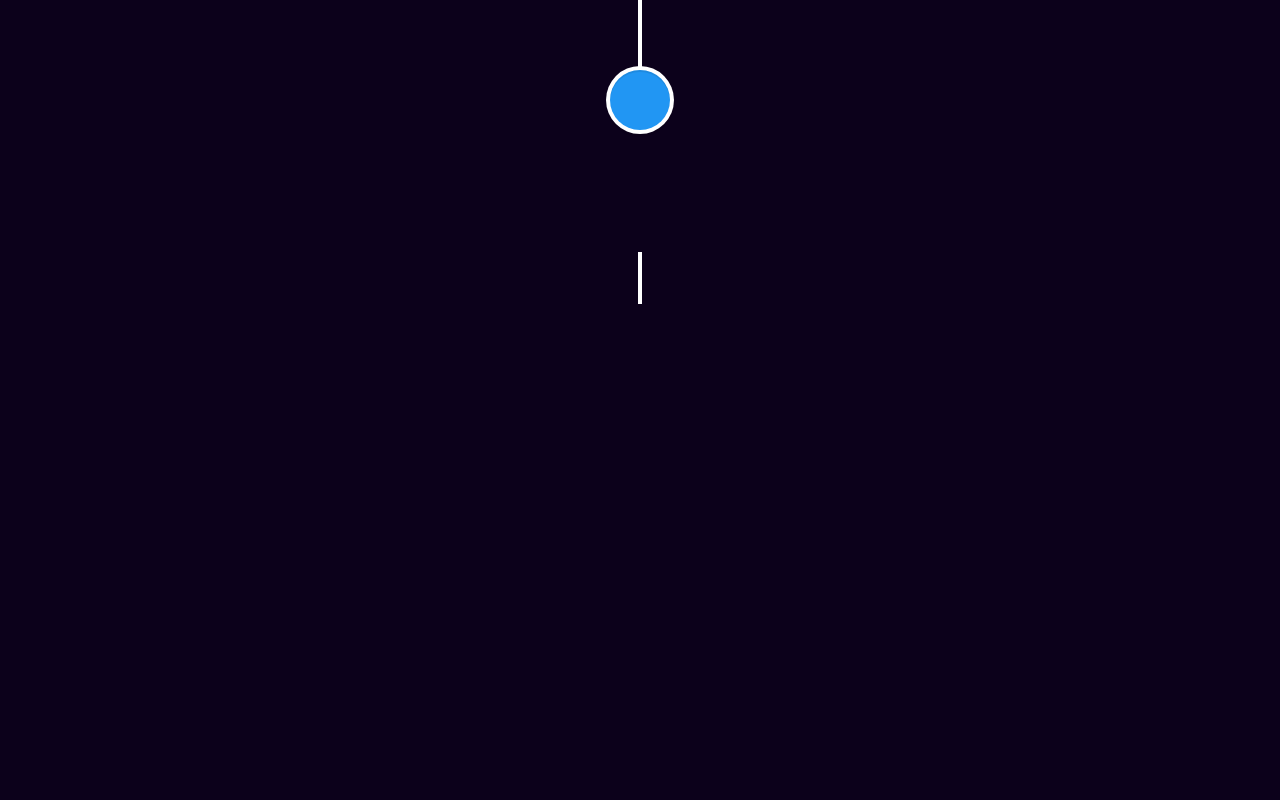
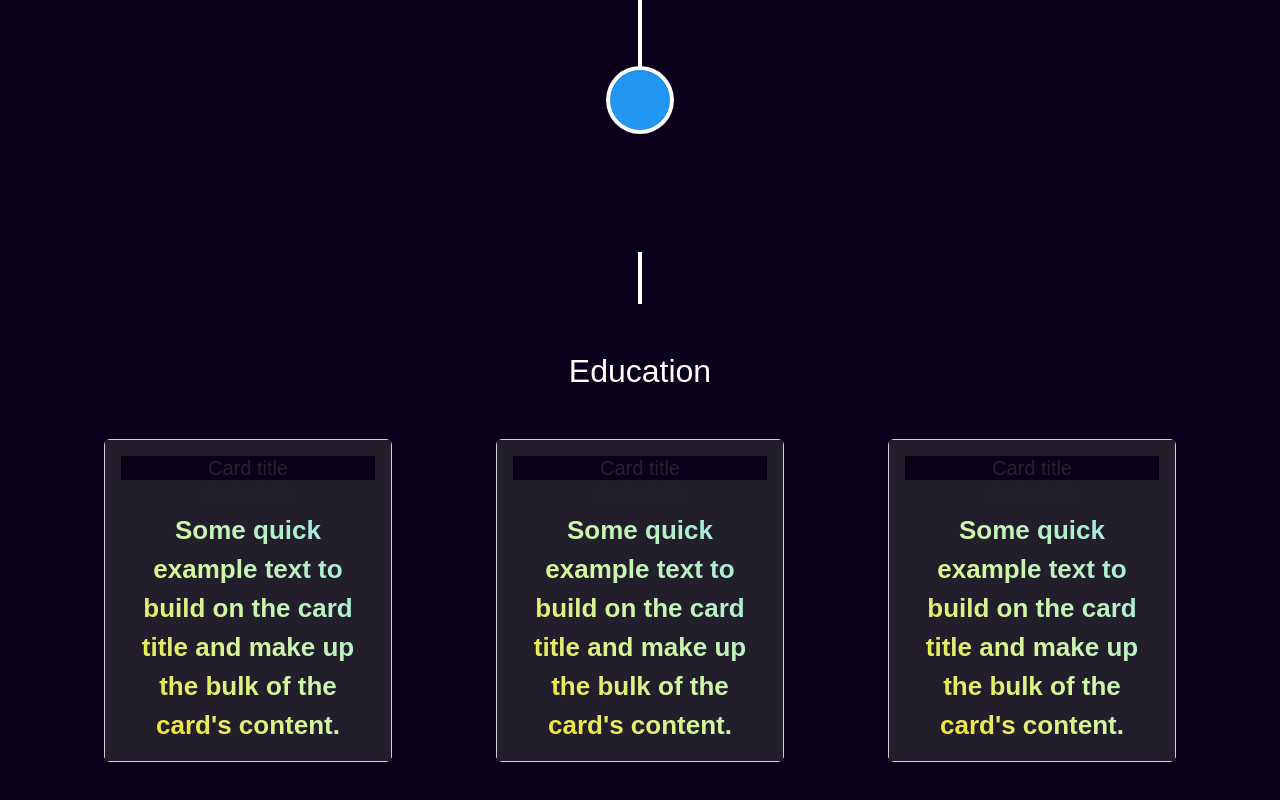
Before and after one commit to PurviSaini/purvi-saini, a React (Create React App) app: page / in a window 1280 px wide. Shown: the part 2383-3183 px from the top of the page. Before the commit the page ends 2735 px from the top, so only its background shows below. Built offline with nearby package versions, Linux system fonts and the light colour scheme.

Commit message:
basic Education structure added

```diff
--- a/src/Components/Education.js
+++ b/src/Components/Education.js
@@ -1,6 +1,40 @@
 function Education(){
     return(
-        <div className="my-5"></div>
+        <>
+        <h2>Education</h2>
+        <div className="my-5 d-flex justify-content-evenly align-items-center flex-wrap" id="education">
+            <div className="card" style={{ width: "18rem"}}>
+                <div className="card-body" style={{ backgroundColor:"#231E2C" }}>
+                <h5 className="card-title">Card title</h5>
+                <h6 className="card-subtitle mb-2 text-muted" style={{ backgroundColor:"#231E2C" }}>Card subtitle</h6>
+                <p className="card-text">
+                    Some quick example text to build on the card title and make up the bulk
+                    of the card's content.
+                </p>
+                </div>
+            </div>
+            <div className="card" style={{ width: "18rem" }}>
+                <div className="card-body" style={{ backgroundColor:"#231E2C" }}>
+                <h5 className="card-title">Card title</h5>
+                <h6 className="card-subtitle mb-2 text-muted" style={{ backgroundColor:"#231E2C" }}>Card subtitle</h6>
+                <p className="card-text">
+                    Some quick example text to build on the card title and make up the bulk
+                    of the card's content.
+                </p>
+                </div>
+            </div>
+            <div className="card" style={{ width: "18rem" }}>
+                <div className="card-body" style={{ backgroundColor:"#231E2C" }}>
+                <h5 className="card-title">Card title</h5>
+                <h6 className="card-subtitle mb-2 text-muted" style={{ backgroundColor:"#231E2C" }}>Card subtitle</h6>
+                <p className="card-text">
+                    Some quick example text to build on the card title and make up the bulk
+                    of the card's content.
+                </p>
+                </div>
+            </div>
+        </div>
+        </>
     );
 }
 export default Education;
```
